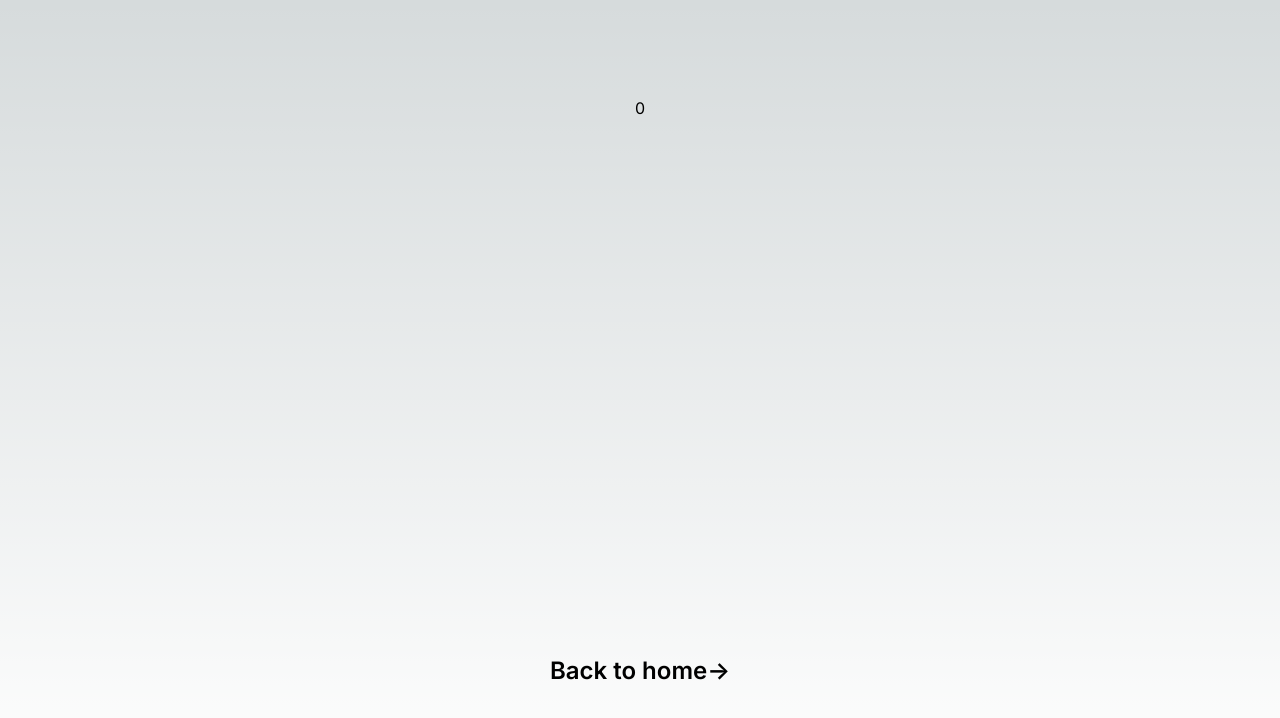
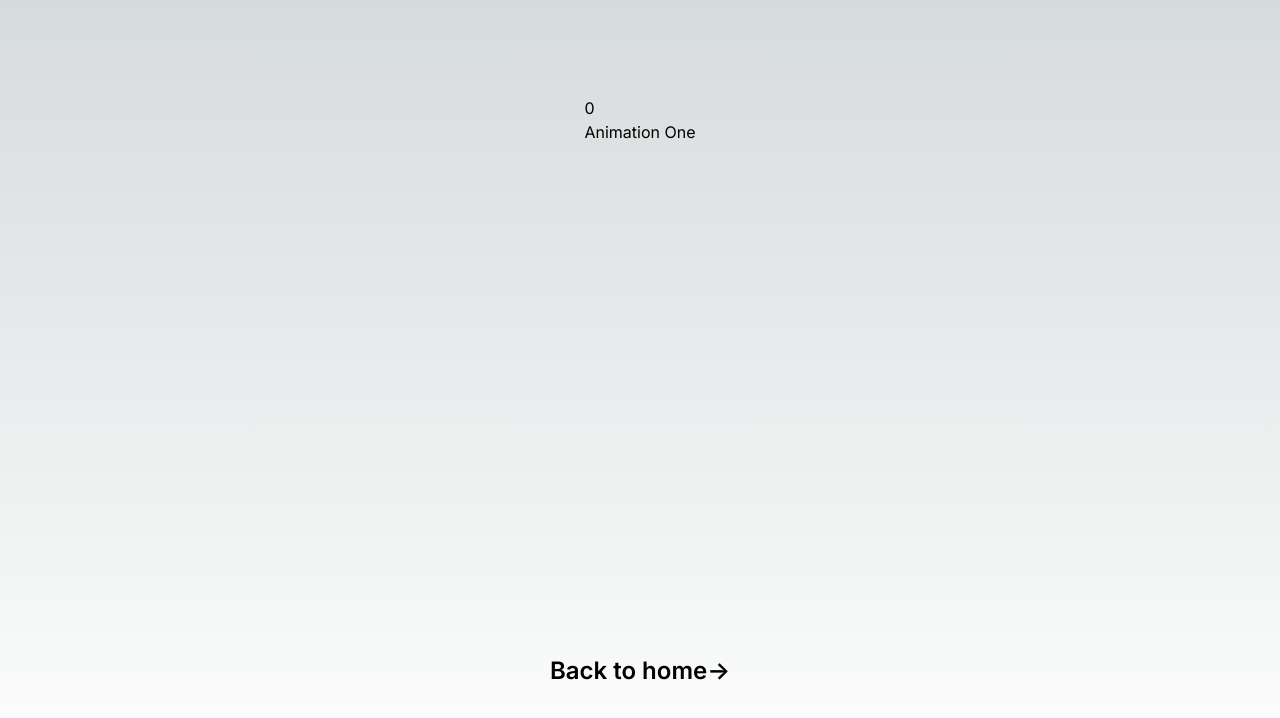
Before and after one commit to littlefinger42/proofofanimation, a Next.js app: page /animationexamples/0 in a window 1280 px wide. Shown: the top 718 px of the page. Built offline with nearby package versions, Linux system fonts and the light colour scheme.

Commit message:
feature(animation-examples): Dynamically change animation examples based on slug integer

```diff
--- /dev/null
+++ b/src/app/animationexamples/[slug]/animations.ts
@@ -0,0 +1,15 @@
+import { AnimationOne } from "../../../components/animationone/AnimationOne";
+
+interface AnimationType {
+  id: number;
+  AnimationComponent: React.FC;
+}
+
+const animations: AnimationType[] = [
+  {
+    id: 0,
+    AnimationComponent: AnimationOne,
+  },
+];
+
+export { animations };
--- a/src/app/animationexamples/[slug]/page.tsx
+++ b/src/app/animationexamples/[slug]/page.tsx
@@ -1,4 +1,5 @@
 import { PageWrapper } from "../../page-wrapper";
+import { animations } from "./animations";
 
 export default function AnimationPage({
   params,
@@ -6,9 +7,17 @@ export default function AnimationPage({
   params: { slug: string };
 }) {
   const { slug } = params;
+  const { AnimationComponent } = animations[parseInt(slug)];
   return (
     <PageWrapper>
-      <main>{slug}</main>
+      <main>
+        {slug}{" "}
+        {AnimationComponent ? (
+          <AnimationComponent />
+        ) : (
+          <p>No component found</p>
+        )}
+      </main>
     </PageWrapper>
   );
 }
--- /dev/null
+++ b/src/components/animationone/AnimationOne.tsx
@@ -0,0 +1,5 @@
+interface AnimationOne {}
+
+export const AnimationOne: React.FC<AnimationOne> = () => {
+  return <div>Animation One</div>;
+};
```
